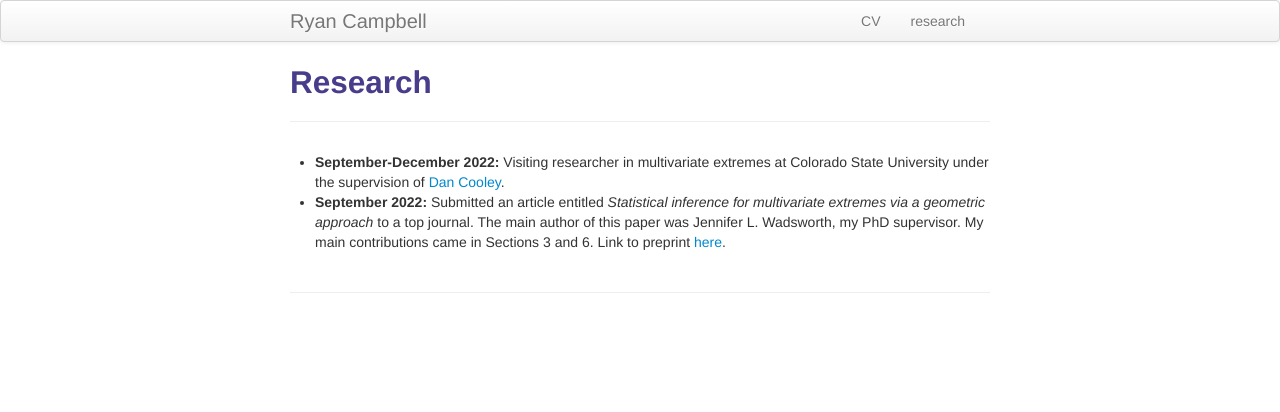
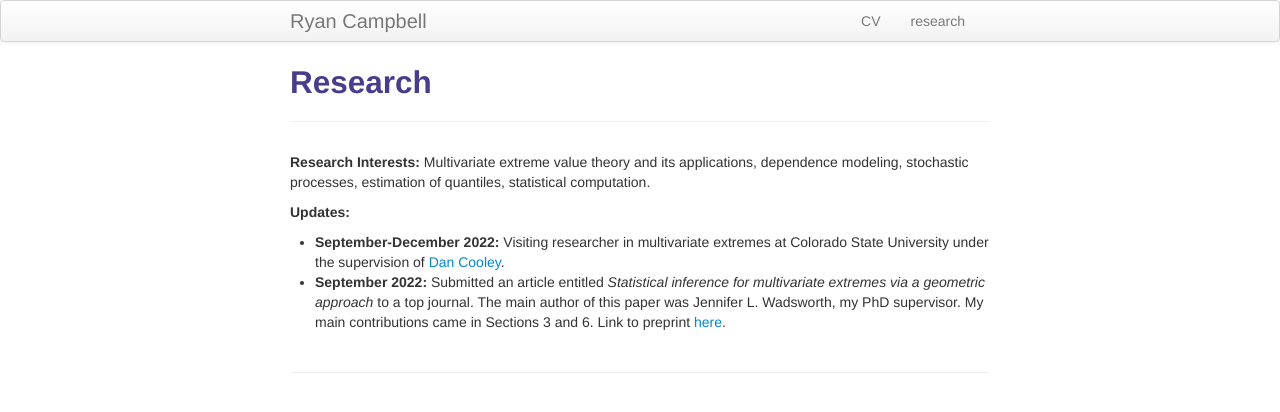
Before and after one commit to ryancampbell514/ryancampbell514.github.io, a Jekyll site: the page built from pages/research.md, in a window 1280 px wide. Shown: the top 412 px of the page. Built offline with Jekyll 4.4.1, drawn with Linux system fonts in a browser that asks for light colours.

Commit message:
added research interests

```diff
--- a/pages/research.md
+++ b/pages/research.md
@@ -4,6 +4,10 @@ title: Research
 description: Blue Ham's research
 ---
 
+**Research Interests:** Multivariate extreme value theory and its applications, dependence modeling, stochastic processes, estimation of quantiles, statistical computation.
+
+
+**Updates:**
 
 + **September-December 2022:** Visiting researcher in multivariate extremes at Colorado State University under the supervision of [Dan Cooley](https://www.stat.colostate.edu/~cooleyd/){:target="_blank"}.
 + **September 2022:** Submitted an article entitled *Statistical inference for multivariate extremes via a geometric approach* to a top journal. The main author of this paper was Jennifer L. Wadsworth, my PhD supervisor. My main contributions came in Sections 3 and 6. Link to preprint [here](https://arxiv.org/abs/2208.14951){:target="_blank"}.
```
Also changed, not shown: 1 other file.
